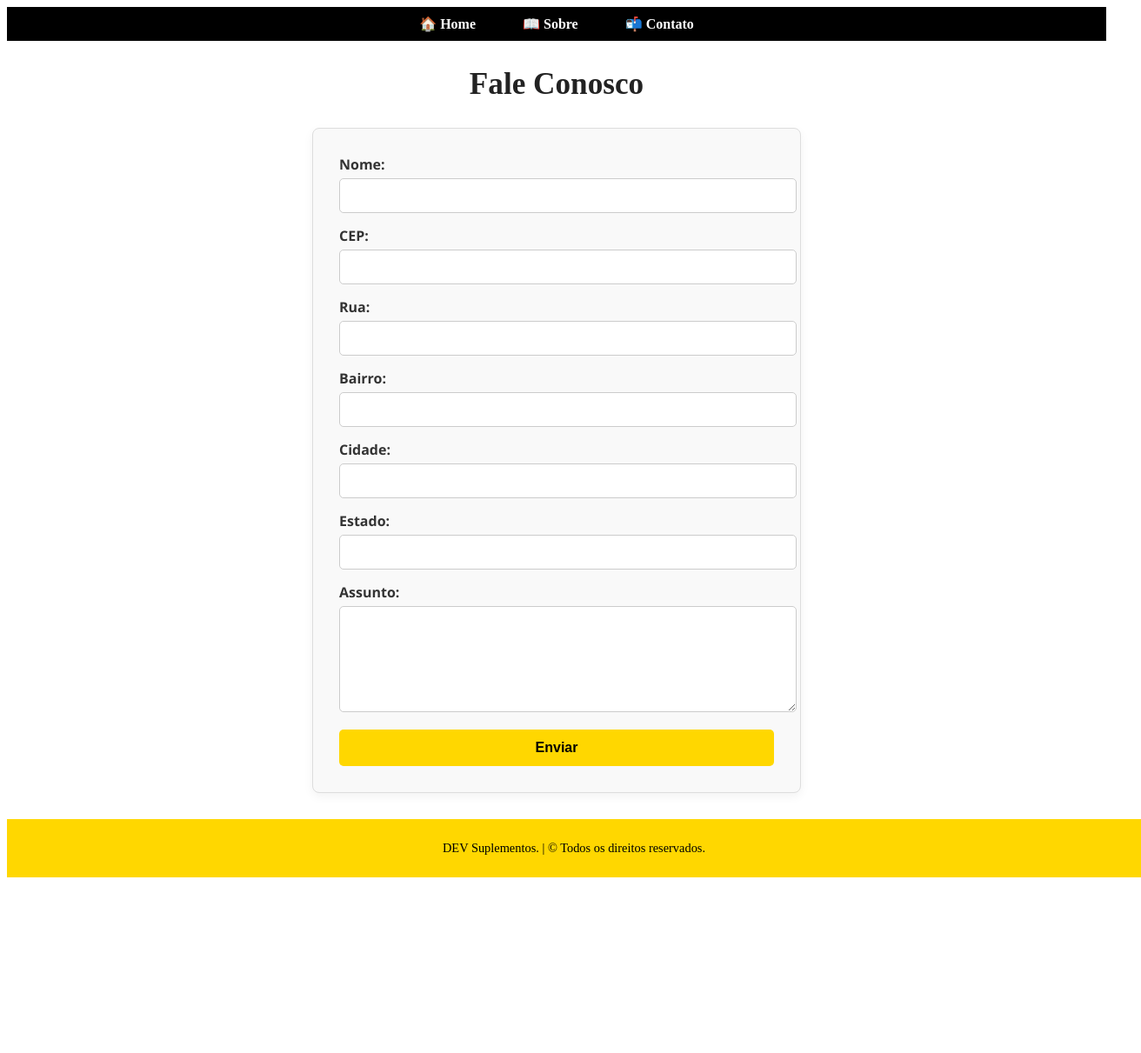
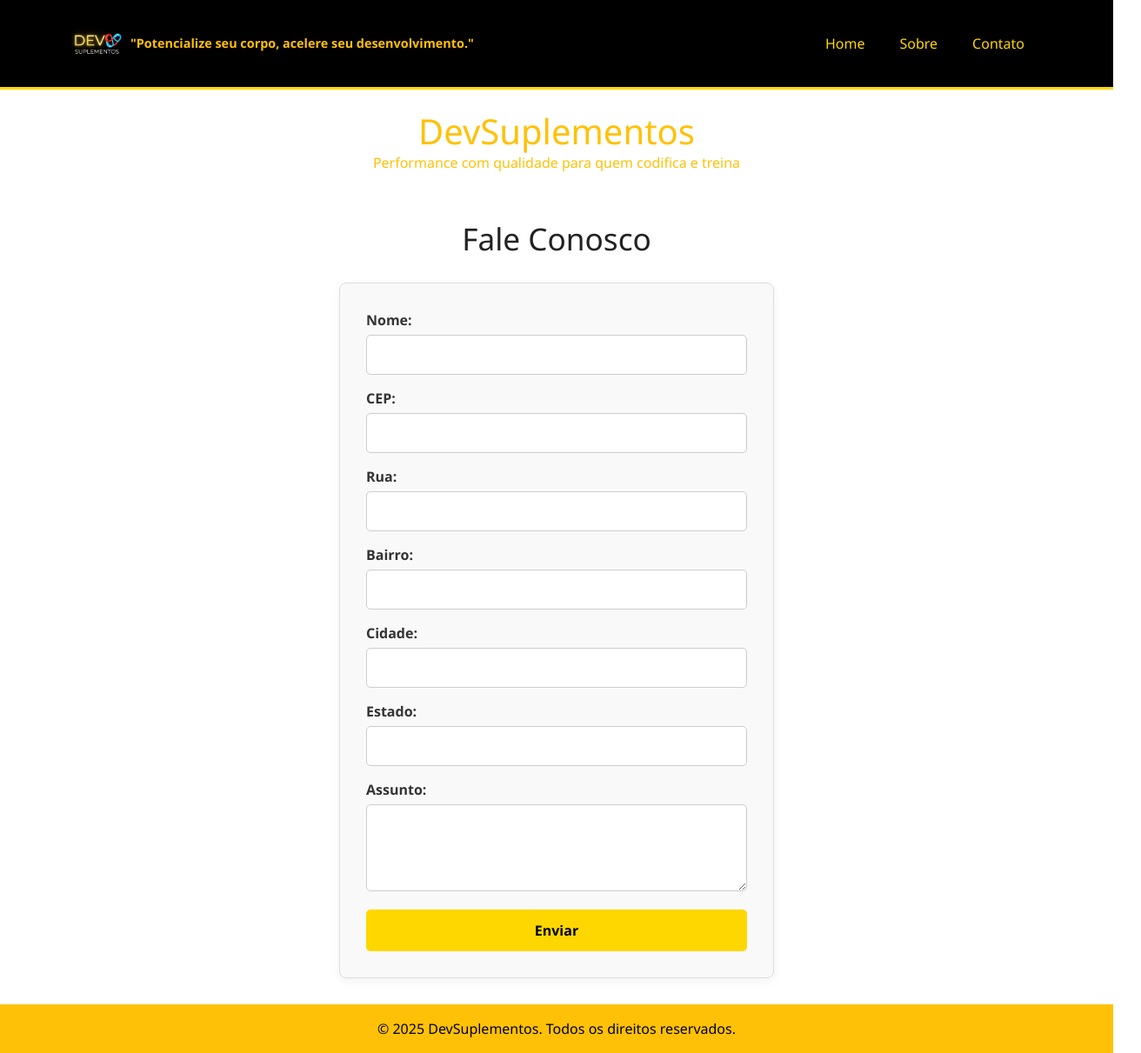
Before and after one commit to w-jardim/devSuplementos, a plain HTML site: page contato.html in a window 1280 px wide. Shown: the whole page at 87% size, 1312 px wide, since content can reach past the window. Before the commit the page ends 1017 px from the top, so only its background shows below. Drawn offline with nearby package versions, Linux system fonts and the light colour scheme.

Commit message:
atualizacao contato 2

```diff
--- a/contato.html
+++ b/contato.html
@@ -1,22 +1,59 @@
 <!DOCTYPE html>
 <html lang="pt-br">
+
 <head>
-  <meta charset="UTF-8">
-  <meta name="viewport" content="width=device-width, initial-scale=1.0">
-  <title>Loja Fictícia - Contato</title>
-  <link rel="stylesheet" href="styles/contato.css">
+    <meta charset="UTF-8" />
+    <meta name="viewport" content="width=device-width, initial-scale=1.0" />
+    <title>DevSuplementos</title>
+
+    <!-- Bootstrap -->
+    <link href="https://cdn.jsdelivr.net/npm/bootstrap@5.0.2/dist/css/bootstrap.min.css" rel="stylesheet" />
+
+    <!-- FontAwesome -->
+    <link rel="stylesheet" href="https://cdnjs.cloudflare.com/ajax/libs/font-awesome/6.7.2/css/all.min.css" />
+
+    <!-- CSS personalizado -->
+    <link rel="stylesheet" href="./styles/contato.css" />
 </head>
-<body>
-  <header>
-    <nav>
-      <ul class="menu">
-        <li><a href="index.html">🏠 Home</a></li>
-        <li><a href="sobre.html">📖 Sobre</a></li>
-        <li><a href="contato.html">📬 Contato</a></li>
+
+<body class="d-flex flex-column min-vh-100">
+
+    <!-- NAVBAR -->
+    <nav class="navbar navbar-expand-lg navbar-dark bg-black">
+        <div class="container">
+            <a class="navbar-brand d-flex align-items-center" href="#">
+                <img src="assets/img/DEVtransp.png" alt="Logo DevSuplementos" class="logo-dev me-2" />
+                <strong class="text-warning">"Potencialize seu corpo, acelere seu desenvolvimento."</strong>
+            </a>
+            <button class="navbar-toggler" type="button" data-bs-toggle="collapse" data-bs-target="#navbarNav">
+                <span class="navbar-toggler-icon"></span>
+            </button>
+            <div class="collapse navbar-collapse justify-content-end" id="navbarNav">
+                <ul class="navbar-nav">
+                    <li class="nav-item">
+                        <a class="nav-link text-warning" href="index.html">Home</a>
+                    </li>
+                    <li class="nav-item">
+                        <a class="nav-link text-warning" href="sobre.html">Sobre</a>
+                    </li>
+                    <li class="nav-item">
+                        <a class="nav-link text-warning" href="contato.html">Contato</a>
+                    </li>
                 </ul>
+            </div>
+        </div>
     </nav>
+
+    <!-- HEADER -->
+    <header class="bg-black text-warning py-4">
+        <div class="container text-center">
+            <h1 class="mb-0">DevSuplementos</h1>
+            <p class="mb-0">Performance com qualidade para quem codifica e treina</p>
+        </div>
     </header>
 
+    <!-- CARROSSEL -->
+    <section>
         <main>
             <h1>Fale Conosco</h1>
             <form>
@@ -45,10 +82,20 @@
             </form>
         </main>
 
-  <footer>
-    <p>DEV Suplementos. | © Todos os direitos reservados.</p>
+    </section>
+
+    <!-- FOOTER -->
+    <footer class="bg-warning text-black py-3 mt-auto">
+        <div class="container text-center">
+            <p class="mb-0">&copy; 2025 DevSuplementos. Todos os direitos reservados.</p>
+        </div>
     </footer>
 
-  <script src="js/viaCep.js"></script>
+    <!-- Bootstrap JS -->
+    <script src="https://cdn.jsdelivr.net/npm/bootstrap@5.0.2/dist/js/bootstrap.bundle.min.js"></script>
+
+    <!-- JS Local -->
+    <script src="./js/main.js"></script>
 </body>
+
 </html>
--- a/styles/contato.css
+++ b/styles/contato.css
@@ -1,36 +1,58 @@
 /* =============================
-   HEADER COM MENU LATERAL E FUNDO PRETO
+   RESET E BASE
 ============================= */
-header {
-  background-color: #000; /* fundo preto */
-  padding: 10px 0;
+* {
+  margin: 0;
+  padding: 0;
+  box-sizing: border-box;
 }
 
-.menu {
+body {
+  font-family: 'Segoe UI', Tahoma, Geneva, Verdana, sans-serif;
+  background-color: #fff;
+  color: #000;
   display: flex;
-  justify-content: center;
-  gap: 30px;
-  list-style: none;
-  margin: 0;
-  padding: 0;
-}
-
-.menu li a {
-  color: #fff;
-  text-decoration: none;
-  font-weight: bold;
-  padding: 8px 12px;
-  transition: background 0.3s, color 0.3s;
-}
-
-.menu li a:hover {
-  background-color: #FFD700;
-  color: #000;
-  border-radius: 4px;
+  flex-direction: column;
+  min-height: 100vh;
 }
 
 /* =============================
-   TÍTULO DA PÁGINA
+   NAVBAR
+============================= */
+.navbar {
+  background-color: #000 !important;
+  border-bottom: 3px solid #FFD700;
+  padding: 15px 0;
+}
+
+/* LOGO */
+.logo-dev {
+  height: 60px;
+  object-fit: contain;
+}
+
+/* SLOGAN EM <strong> */
+.navbar-brand strong {
+  color: #FFD700;
+  font-weight: bold;
+  font-size: 0.9rem;
+}
+
+/* LINKS DO MENU */
+.navbar-nav .nav-link {
+  color: #FFD700 !important;
+  text-decoration: none !important; /* remove sublinhado */
+  font-weight: 500;
+  margin: 0 12px;
+  transition: color 0.3s ease;
+}
+
+.navbar-nav .nav-link:hover {
+  color: #fff !important;
+}
+
+/* =============================
+   TÍTULO
 ============================= */
 main h1 {
   text-align: center;
@@ -40,7 +62,7 @@ main h1 {
 }
 
 /* =============================
-   FORMULÁRIO DE CONTATO
+   FORMULÁRIO
 ============================= */
 form {
   background-color: #f9f9f9;
@@ -50,7 +72,6 @@ form {
   margin: 30px auto;
   padding: 30px;
   box-shadow: 0 4px 12px rgba(0, 0, 0, 0.05);
-  font-family: 'Segoe UI', Tahoma, Geneva, Verdana, sans-serif;
 }
 
 form label {
@@ -96,29 +117,37 @@ form button[type="submit"] {
 }
 
 form button[type="submit"]:hover {
-  background-color: #FFD700;;
+  background-color: #e6c200;
 }
 
 /* =============================
-   FOOTER AMARELO
+   FOOTER
 ============================= */
 footer {
   background-color: #FFD700;
   color: #000;
   text-align: center;
-  padding: 20px;
-  font-size: 0.9rem;
-  width: 100%;
-}
-
-footer p {
-  margin: 5px 0;
+  padding: 15px 0;
+  margin-top: auto;
 }
 
 /* =============================
-   RESPONSIVIDADE
+   RESPONSIVO
 ============================= */
 @media (max-width: 576px) {
+  .navbar-brand {
+    flex-direction: column;
+    align-items: start;
+  }
+
+  .navbar-brand strong {
+    margin-top: 5px;
+  }
+
+  .navbar-nav {
+    text-align: center;
+  }
+
   main h1 {
     font-size: 1.6rem;
   }
@@ -127,9 +156,4 @@ footer p {
     padding: 20px;
     margin: 20px;
   }
-
-  .menu {
-    flex-direction: column;
-    align-items: center;
-  }
 }
```
Also changed, not shown: index.html (+2 -2 lines). Lines whose indentation alone changed are shown as unchanged.
